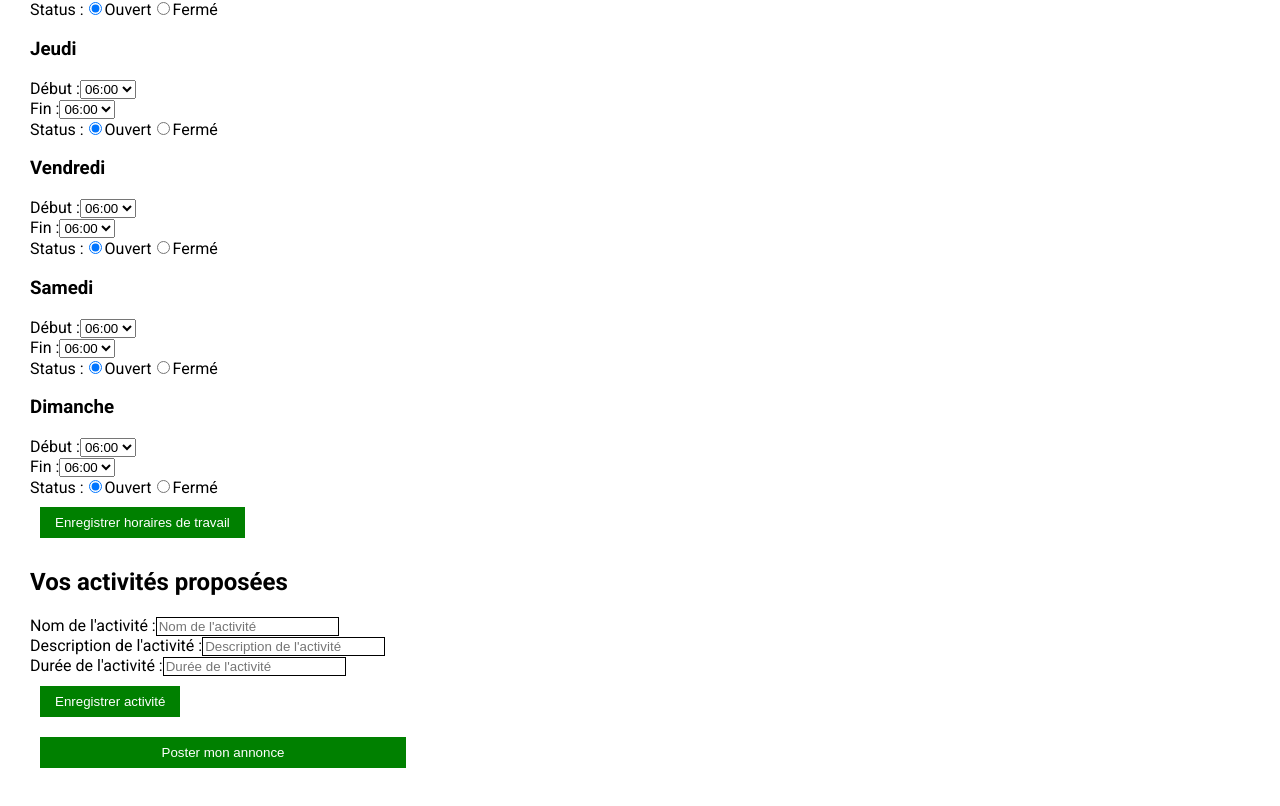
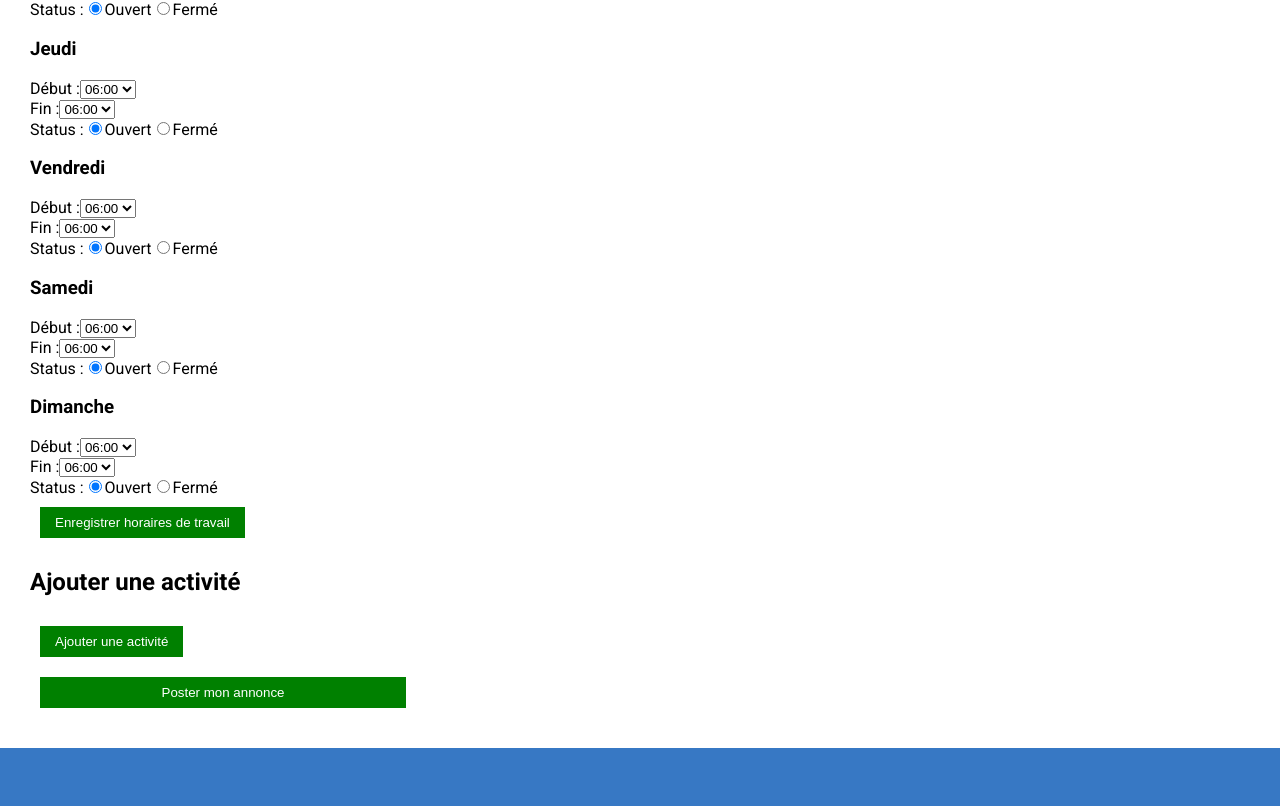
Before and after one commit to FayadIdrissB/MonProlib_, a React (Create React App) app in the folder frontend/: page /annonce_pro in a window 1280 px wide. Shown: the part 755-1561 px from the top of the page. After the commit the page ends 1503 px from the top, so only its background shows below. Built offline with nearby package versions, Linux system fonts and the light colour scheme.

Commit message:
dev ajout feature creation plusieurs activites

```diff
--- a/frontend/src/Component/Annonce/annonce.jsx
+++ b/frontend/src/Component/Annonce/annonce.jsx
@@ -7,52 +7,54 @@ const Annonce = () => {
   const [adresCompany, setAdresCompany] = useState("");
 
   // Horaires pour chaque jour
-
   // Lundi
   const [lundiStart, setLundiStart] = useState("");
   const [lundiEnd, setLundiEnd] = useState("");
   const [lundiClosed, setLundiClosed] = useState(false);
-
   // Mardi
   const [mardiStart, setMardiStart] = useState("");
   const [mardiEnd, setMardiEnd] = useState("");
   const [mardiClosed, setMardiClosed] = useState(false);
-
   // Mercredi
   const [mercrediStart, setMercrediStart] = useState("");
   const [mercrediEnd, setMercrediEnd] = useState("");
   const [mercrediClosed, setMercrediClosed] = useState(false);
-
   // Jeudi
   const [jeudiStart, setJeudiStart] = useState("");
   const [jeudiEnd, setJeudiEnd] = useState("");
   const [jeudiClosed, setJeudiClosed] = useState(false);
-
   // Vendredi
   const [vendrediStart, setVendrediStart] = useState("");
   const [vendrediEnd, setVendrediEnd] = useState("");
   const [vendrediClosed, setVendrediClosed] = useState(false);
-
   // Samedi
   const [samediStart, setSamediStart] = useState("");
   const [samediEnd, setSamediEnd] = useState("");
   const [samediClosed, setSamediClosed] = useState(false);
-
   // Dimanche
   const [dimancheStart, setDimancheStart] = useState("");
   const [dimancheEnd, setDimancheEnd] = useState("");
   const [dimancheClosed, setDimancheClosed] = useState(false);
 
-  // États pour le rendu conditionnel des horaires et des activités
+  // États pour le rendu conditionnel
   const [displayHoraire, setDisplayHoraire] = useState(false);
-  const [displayActivity, setDisplayActivity] = useState(false);
+  const [displayAddActivity, setDisplayAddActivity] = useState(false);
 
-  // Champs pour l'activité proposée
-  const [nameActivity, setNameActivity] = useState("");
-  const [descriptionActivity, setDescriptionActivity] = useState("");
-  const [durationActivity, setDurationActivity] = useState("");
+  // États pour le formulaire d'ajout d'une nouvelle activité
+  const [newActivityName, setNewActivityName] = useState("");
+  const [newActivityDescription, setNewActivityDescription] = useState("");
+  const [newActivityDuration, setNewActivityDuration] = useState("");
 
-  // Génération des options pour les horaires de 06:00 à 22:00
+  // État pour stocker toutes les activités (nouvelles)
+  const [activitiesList, setActivitiesList] = useState([]);
+
+  // États pour gérer l'édition d'une activité existante
+  const [editingIndex, setEditingIndex] = useState(null);
+  const [editingName, setEditingName] = useState("");
+  const [editingDescription, setEditingDescription] = useState("");
+  const [editingDuration, setEditingDuration] = useState("");
+
+  // Génération des options pour les horaires (de 06:00 à 22:00)
   const hourOptions = [];
   for (let hour = 6; hour <= 22; hour++) {
     const formattedHour = hour.toString().padStart(2, "0") + ":00";
@@ -67,12 +69,9 @@ const Annonce = () => {
   const handleSubmit = async (event) => {
     event.preventDefault();
     try {
-      // Envoi des données en respectant le modèle Mongoose
       const response = await fetch("http://localhost:3000/api/annonces", {
         method: "POST",
-        headers: {
-          "Content-Type": "application/json",
-        },
+        headers: { "Content-Type": "application/json" },
         body: JSON.stringify({
           nameCompany,
           adresCompany,
@@ -101,17 +100,12 @@ const Annonce = () => {
               closed: dimancheClosed,
             },
           },
-          activities: [
-            {
-              name: nameActivity,
-              description: descriptionActivity,
-              duration: durationActivity,
-            },
-          ],
+          activities: activitiesList, // Envoi de toutes les activités ajoutées
         }),
       });
       if (response.ok) {
         console.log("Envoi réussi");
+        console.log(response);
       } else {
         console.log("Envoi échoué");
       }
@@ -120,25 +114,95 @@ const Annonce = () => {
     }
   };
 
-  // Fonctions pour passer en mode aperçu des horaires et des activités
+  // Enregistrement d'une nouvelle activité via le formulaire "Ajouter une activité"
+  const handleEnregistrerNouvelleActivite = (event) => {
+    event.preventDefault();
+    const newActivity = {
+      name: newActivityName,
+      description: newActivityDescription,
+      duration: newActivityDuration,
+    };
+    setActivitiesList([...activitiesList, newActivity]);
+    // Réinitialiser les champs et masquer le formulaire
+    setNewActivityName("");
+    setNewActivityDescription("");
+    setNewActivityDuration("");
+    setDisplayAddActivity(false);
+  };
+
+  // Lancer la modification d'une activité existante
+  const handleStartEditing = (index) => {
+    setEditingIndex(index);
+    setEditingName(activitiesList[index].name);
+    setEditingDescription(activitiesList[index].description);
+    setEditingDuration(activitiesList[index].duration);
+  };
+
+  // Sauvegarder les modifications apportées à une activité
+  const handleSaveEditing = (index) => {
+    const updatedActivities = [...activitiesList];
+    updatedActivities[index] = {
+      name: editingName,
+      description: editingDescription,
+      duration: editingDuration,
+    };
+    setActivitiesList(updatedActivities);
+    setEditingIndex(null);
+    setEditingName("");
+    setEditingDescription("");
+    setEditingDuration("");
+  };
+
+  // Modification et enregistrement des horaires
+  const handleModifierHoraires = () => {
+    setDisplayHoraire(false);
+  };
+
   const handleEnregistrerHoraires = (event) => {
     event.preventDefault();
     setDisplayHoraire(true);
   };
 
-  const handleEnregistrerActivite = (event) => {
-    event.preventDefault();
-    setDisplayActivity(true);
-  };
-
-  // Nouveaux gestionnaires pour revenir en mode modification
-  const handleModifierHoraires = () => {
-    setDisplayHoraire(false);
-  };
-
-  const handleModifierActivite = () => {
-    setDisplayActivity(false);
-  };
+  // Formulaire pour ajouter une nouvelle activité
+  const newAddActivityForm = () => (
+    <div className="activityForm">
+      <div>
+        <label htmlFor="newActivityName">Nom de l'activité :</label>
+        <input
+          type="text"
+          name="newActivityName"
+          value={newActivityName}
+          placeholder="Nom de l'activité"
+          onChange={(e) => setNewActivityName(e.target.value)}
+        />
+      </div>
+      <div>
+        <label htmlFor="newActivityDescription">
+          Description de l'activité :
+        </label>
+        <input
+          type="text"
+          name="newActivityDescription"
+          value={newActivityDescription}
+          placeholder="Description de l'activité"
+          onChange={(e) => setNewActivityDescription(e.target.value)}
+        />
+      </div>
+      <div>
+        <label htmlFor="newActivityDuration">Durée de l'activité :</label>
+        <input
+          type="text"
+          name="newActivityDuration"
+          value={newActivityDuration}
+          placeholder="Durée de l'activité"
+          onChange={(e) => setNewActivityDuration(e.target.value)}
+        />
+      </div>
+      <button type="button" onClick={handleEnregistrerNouvelleActivite}>
+        Enregistrer activité
+      </button>
+    </div>
+  );
 
   // Rendu conditionnel pour les horaires
   const renderHoraires = () => (
@@ -169,20 +233,9 @@ const Annonce = () => {
         Dimanche : {dimancheStart} - {dimancheEnd} -{" "}
         {dimancheClosed ? "Fermé" : "Ouvert"}
       </p>
-      {/* Bouton pour modifier les horaires */}
-      <button onClick={handleModifierHoraires}>Modifier horaires</button>
-    </div>
-  );
-
-  // Rendu conditionnel pour l'activité
-  const renderActivity = () => (
-    <div className="activitesAffichage">
-      <h3>Activité proposée :</h3>
-      <p>
-        {nameActivity} - {descriptionActivity} - {durationActivity}
-      </p>
-      {/* Bouton pour modifier l'activité */}
-      <button onClick={handleModifierActivite}>Modifier activité</button>
+      <button type="button" onClick={handleModifierHoraires}>
+        Modifier horaires
+      </button>
     </div>
   );
 
@@ -267,7 +320,6 @@ const Annonce = () => {
                 </label>
               </div>
             </div>
-
             {/* Mardi */}
             <div className="dayRow">
               <h3>Mardi</h3>
@@ -315,7 +367,6 @@ const Annonce = () => {
                 </label>
               </div>
             </div>
-
             {/* Mercredi */}
             <div className="dayRow">
               <h3>Mercredi</h3>
@@ -363,7 +414,6 @@ const Annonce = () => {
                 </label>
               </div>
             </div>
-
             {/* Jeudi */}
             <div className="dayRow">
               <h3>Jeudi</h3>
@@ -411,7 +461,6 @@ const Annonce = () => {
                 </label>
               </div>
             </div>
-
             {/* Vendredi */}
             <div className="dayRow">
               <h3>Vendredi</h3>
@@ -459,7 +508,6 @@ const Annonce = () => {
                 </label>
               </div>
             </div>
-
             {/* Samedi */}
             <div className="dayRow">
               <h3>Samedi</h3>
@@ -507,7 +555,6 @@ const Annonce = () => {
                 </label>
               </div>
             </div>
-
             {/* Dimanche */}
             <div className="dayRow">
               <h3>Dimanche</h3>
@@ -555,7 +602,7 @@ const Annonce = () => {
                 </label>
               </div>
             </div>
-            <button onClick={handleEnregistrerHoraires}>
+            <button type="button" onClick={handleEnregistrerHoraires}>
               Enregistrer horaires de travail
             </button>
           </div>
@@ -565,49 +612,61 @@ const Annonce = () => {
       </section>
 
       <section>
-        <h2>Vos activités proposées</h2>
-        {!displayActivity ? (
-          <div className="activityForm">
+        <h2>Ajouter une activité</h2>
+        <button type="button" onClick={() => setDisplayAddActivity(true)}>
+          Ajouter une activité
+        </button>
+        {displayAddActivity && newAddActivityForm()}
+      </section>
+
+      {/* Affichage dynamique de toutes les activités enregistrées avec possibilité de modification */}
+      {activitiesList.length > 0 && (
+        <section className="allActivities">
+          <h2>Toutes les activités enregistrées</h2>
+          {activitiesList.map((activity, index) => (
+            <div key={index} className="activityItem">
+              {editingIndex === index ? (
                 <div>
-              <label htmlFor="nameActivity">Nom de l'activité :</label>
                   <input
                     type="text"
-                name="nameActivity"
-                value={nameActivity}
-                placeholder="Nom de l'activité"
-                onChange={(e) => setNameActivity(e.target.value)}
+                    value={editingName}
+                    onChange={(e) => setEditingName(e.target.value)}
                   />
-            </div>
-            <div>
-              <label htmlFor="descriptionActivity">
-                Description de l'activité :
-              </label>
                   <input
                     type="text"
-                name="descriptionActivity"
-                value={descriptionActivity}
-                placeholder="Description de l'activité"
-                onChange={(e) => setDescriptionActivity(e.target.value)}
+                    value={editingDescription}
+                    onChange={(e) => setEditingDescription(e.target.value)}
                   />
-            </div>
-            <div>
-              <label htmlFor="durationActivity">Durée de l'activité :</label>
                   <input
                     type="text"
-                name="durationActivity"
-                value={durationActivity}
-                placeholder="Durée de l'activité"
-                onChange={(e) => setDurationActivity(e.target.value)}
+                    value={editingDuration}
+                    onChange={(e) => setEditingDuration(e.target.value)}
                   />
-            </div>
-            <button onClick={handleEnregistrerActivite}>
-              Enregistrer activité
+                  <button
+                    type="button"
+                    onClick={() => handleSaveEditing(index)}
+                  >
+                    Enregistrer
                   </button>
                 </div>
               ) : (
-          renderActivity()
+                <div>
+                  <p>
+                    {activity.name} - {activity.description} -{" "}
+                    {activity.duration}
+                  </p>
+                  <button
+                    type="button"
+                    onClick={() => handleStartEditing(index)}
+                  >
+                    Modifier
+                  </button>
+                </div>
               )}
+            </div>
+          ))}
         </section>
+      )}
 
       <button type="submit" className="sendDataForm">
         Poster mon annonce
--- a/frontend/src/Component/header_connexion/headerConnexion.jsx
+++ b/frontend/src/Component/header_connexion/headerConnexion.jsx
@@ -101,7 +101,6 @@ function HeaderConnexion() {
               >
                 Déposer Mon annonce
               </div>
-              <div className="dropdown_item">Définir Mes Heures</div>
               <div
                 className="dropdown_item"
                 onClick={() => {
@@ -109,8 +108,9 @@ function HeaderConnexion() {
                   navigate("/calendar_pro");
                 }}
               >
-                Mes Rendez-Vous
+                Définir Mes Heures
               </div>
+              <div className="dropdown_item">Mes Rendez-Vous</div>
             </>
           ) : null}
           <div className="dropdown_item">Paramètre</div>
```
Also changed, not shown: 2 other files (tests, documents, lock files or other folders). Lines whose indentation alone changed are shown as unchanged.
